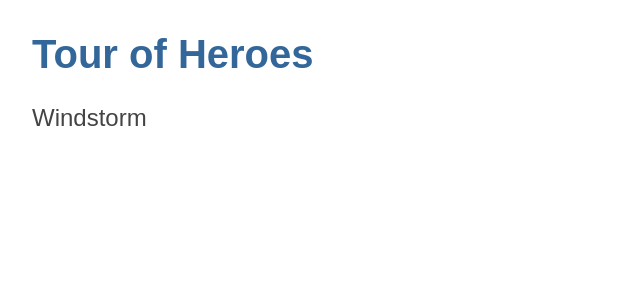
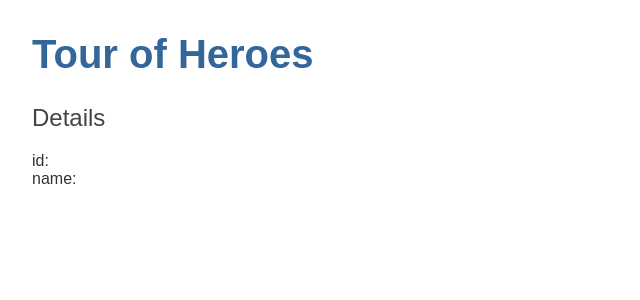
Before and after one commit to trbogi/angular-tour-of-heroes, an Angular app: page / in a window 1280 px wide. Shown: the top 300 px of the page, without its empty margins (0-640 px from the left). Built offline with nearby package versions, Linux system fonts and the light colour scheme.

Commit message:
Show hero object in details

```diff
--- a/src/app/heroes/heroes.component.html
+++ b/src/app/heroes/heroes.component.html
@@ -1 +1,3 @@
-<h2>{{hero}}</h2>
+<h2>{{hero.name}} Details</h2>
+<div><span>id: <span>{{hero.id}}</span></span></div>
+<div><span>name: <span>{{hero.name}}</span></span></div>
```
